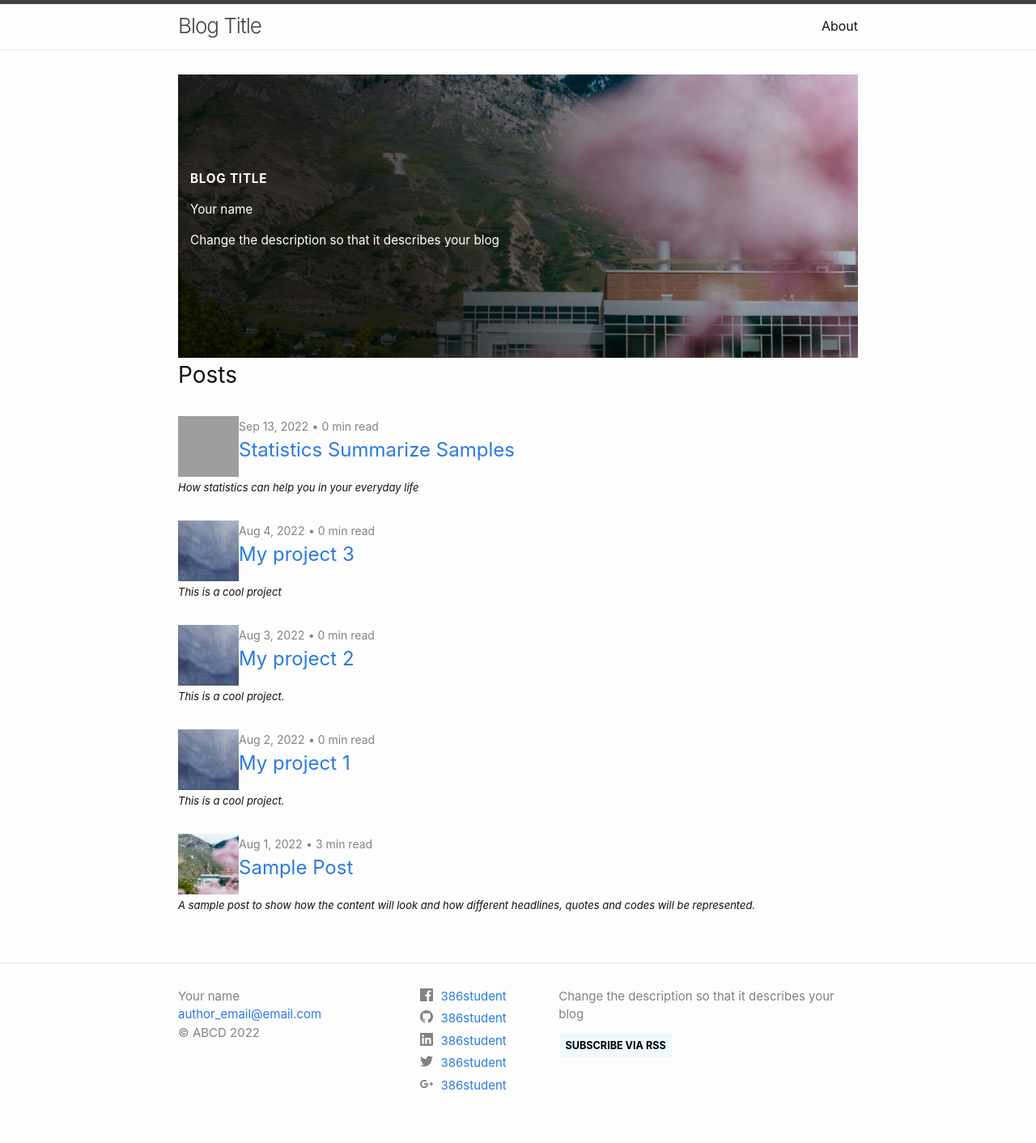
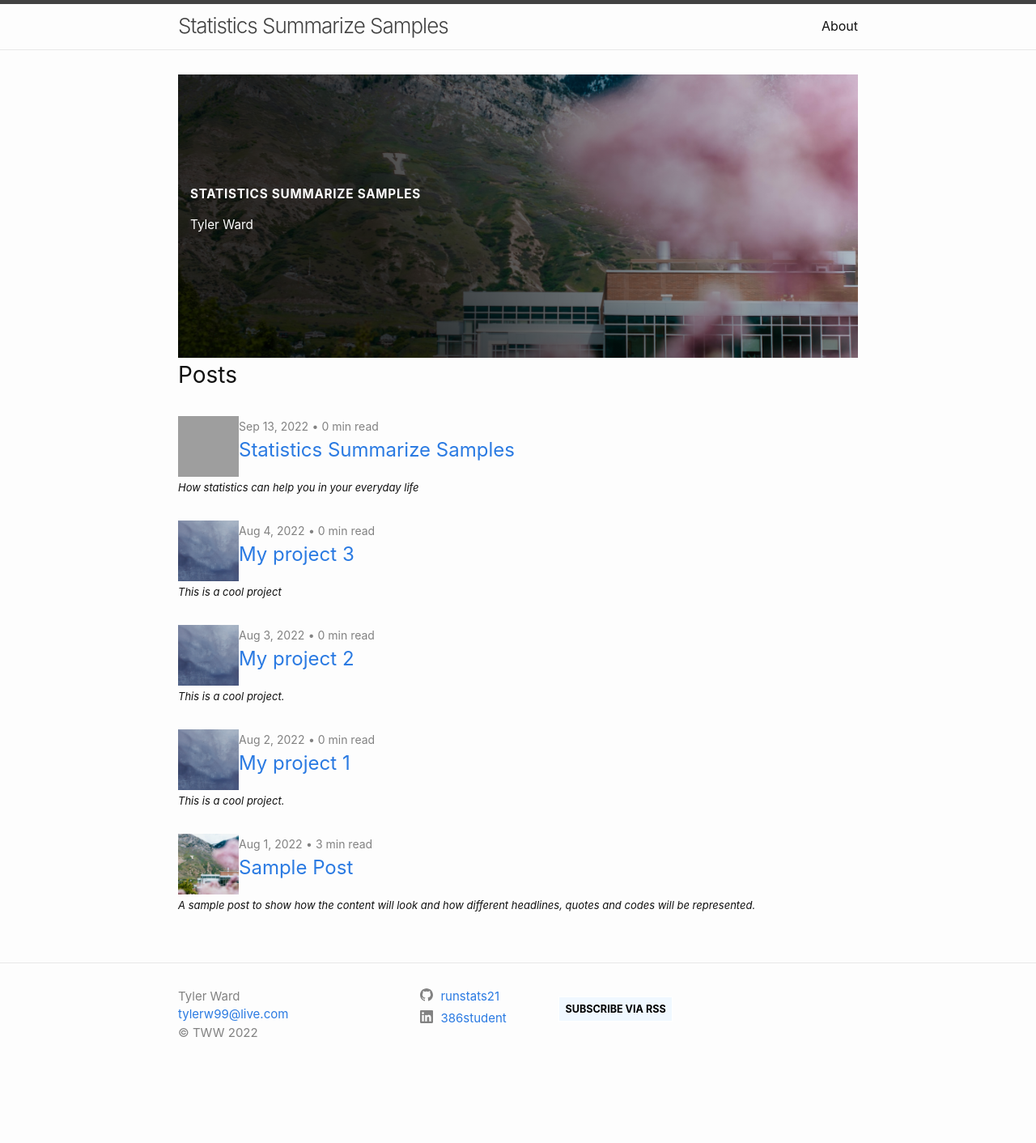
Before and after one commit to runstats21/stat-386-projects, a Jekyll site: the page built from index.markdown, in a window 1280 px wide. Shown: the whole page at 81% size. Built offline with Jekyll 4.4.1, drawn with Linux system fonts in a browser that asks for light colours; after the commit the page ends 1347 px from its top, so only the background shows below that; grey boxes are pictures that could not be loaded.

Commit message:
first changes made to _config.yml

```diff
--- a/_config.yml
+++ b/_config.yml
@@ -18,27 +18,27 @@
 # You can create any custom variable you would like, and they will be accessible
 # in the templates via {{ site.myvariable }}.
 
-title: Blog Title # Make a title for your blog
-email: author_email@email.com # Add your email
+title: Statistics Summarize Samples # Make a title for your blog
+email: tylerw99@live.com # Add your email
 description: >- # this means to ignore newlines until "baseurl:"
- Change the description so that it describes your blog
+
 baseurl: "/stat386-projects" # keep this the same or change it to the name of the repository
-url: "https://esnt.github.io" #  change this to "https://<your-github-username>.github.io"
+url: "https://runstats21.github.io" #  change this to "https://<your-github-username>.github.io"
 image: "assets/images/image5.jpg"
-author: Your name
-copyright: ABCD # Your initials or what you want the copyright to be.  Leave empty for no copyright
+author: Tyler Ward
+copyright: TWW # Your initials or what you want the copyright to be.  Leave empty for no copyright
 
 # Social media users names.  Leave fields blank that you don't want displayed
-twitter_username: 386student
-github_username:  386student
+twitter_username:
+github_username:  runstats21
 linkedin_username: 386student
 dribbble_username:
-facebook_username: 386student
+facebook_username:
 flickr_username:
 instagram_username:
 pinterest_username:
 youtube_username:
-googleplus_username: 386student
+googleplus_username:
 
 
 # Build settings
```
